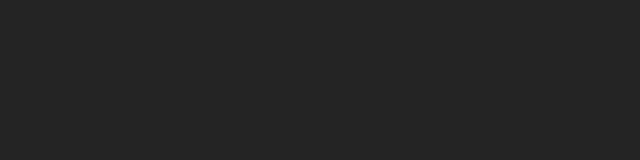
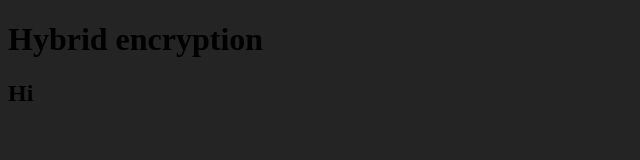
Before and after one commit to TiieuTiien/InfromationSecurity, a plain HTML site: page FinalProject/index.html in a window 1280 px wide. Shown: the whole page, without its empty margins (0-640 px from the left). Drawn offline with Linux system fonts and the light colour scheme.

Commit message:
18/06/2023 New file commit

```diff
--- a/FinalProject/index.html
+++ b/FinalProject/index.html
@@ -1,26 +1,40 @@
 <!DOCTYPE html>
-<html lang="en" style="background: #242424;">
+<html lang="en" style="background: #242424">
+  <head>
+    <h1>Hybrid encryption</h1>
+  </head>
+  <body>
+    <div class="cryptoArea">
+      <div class="container">
+        <div class="plaintext">
+          <h2>Hi</h2>
+        </div>
+        <div class="AESkey">
 
-<body>
+        </div>
+        <div class="ciphertext">
+
+        </div>
+      </div>
+    </div>
     <script src="AES.js"></script>
     <script>
       // Example usage
-    const plaintext = 'Hello, World!';
+      const plaintext = "Hello, World!";
       const key = generateKey();
 
       encrypt(plaintext, key)
         .then((result) => {
-        console.log('Ciphertext:', result.encryptedData);
-        console.log('IV:', result.iv);
+          console.log("Ciphertext:", result.encryptedData);
+          console.log("IV:", result.iv);
           return decrypt(result.encryptedData, key, result.iv);
         })
         .then((decryptedText) => {
-        console.log('Decrypted Text:', decryptedText);
+          console.log("Decrypted Text:", decryptedText);
         })
         .catch((error) => {
-        console.error('Error:', error);
+          console.error("Error:", error);
         });
     </script>
   </body>
-
 </html>
```
Also changed, not shown: FinalProject/images/layout.png (added), FinalProject/style/style.css (added). Lines whose indentation alone changed are shown as unchanged.
